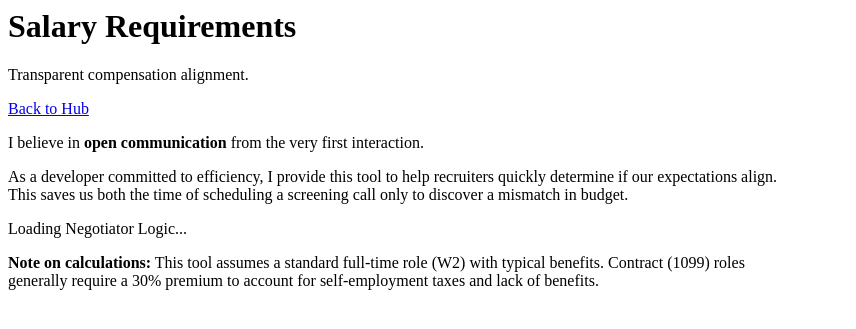
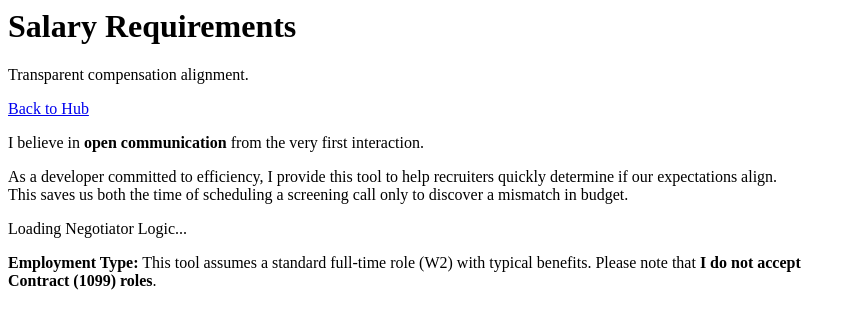
Before and after one commit to raggiesoft/raggiesoft-hub, a PHP site: page /about/michael-ragsdale/salary.php in a window 1280 px wide. Shown: the top 329 px of the page, without its empty margins (0-856 px from the left). Run offline with PHP 8.4, Linux system fonts and the light colour scheme.

Commit message:
WIP: Automated sync commit

```diff
--- a/pages/about/michael-ragsdale/salary.php
+++ b/pages/about/michael-ragsdale/salary.php
@@ -4,14 +4,12 @@
 
 $pageConfig = [
     'title' => 'Salary Requirements | Michael P. Ragsdale',
-    'sidebar' => 'portfolio/sidebar-portfolio', // Using the sidebar we made earlier
+    'sidebar' => 'portfolio/sidebar-portfolio',
     'scripts' => [
-        // Adjust path if you save the JS elsewhere
+        // Updated Path: Now serving correctly from the Portfolio Assets folder
         'https://assets.raggiesoft.com/portfolio/js/salary-negotiator.js'
     ]
 ];
-
-// Fallback style for the loading state
 ?>
 
 <div class="container py-5" style="max-width: 50rem;">
@@ -44,8 +42,8 @@ $pageConfig = [
 
     <div class="alert alert-light border small text-muted">
         <i class="fa-solid fa-circle-info me-2"></i>
-        <strong>Note on calculations:</strong> This tool assumes a standard full-time role (W2) with typical benefits.
-        Contract (1099) roles generally require a 30% premium to account for self-employment taxes and lack of benefits.
+        <strong>Employment Type:</strong> This tool assumes a standard full-time role (W2) with typical benefits.
+        Please note that <strong>I do not accept Contract (1099) roles</strong>.
     </div>
 
 </div>
```
